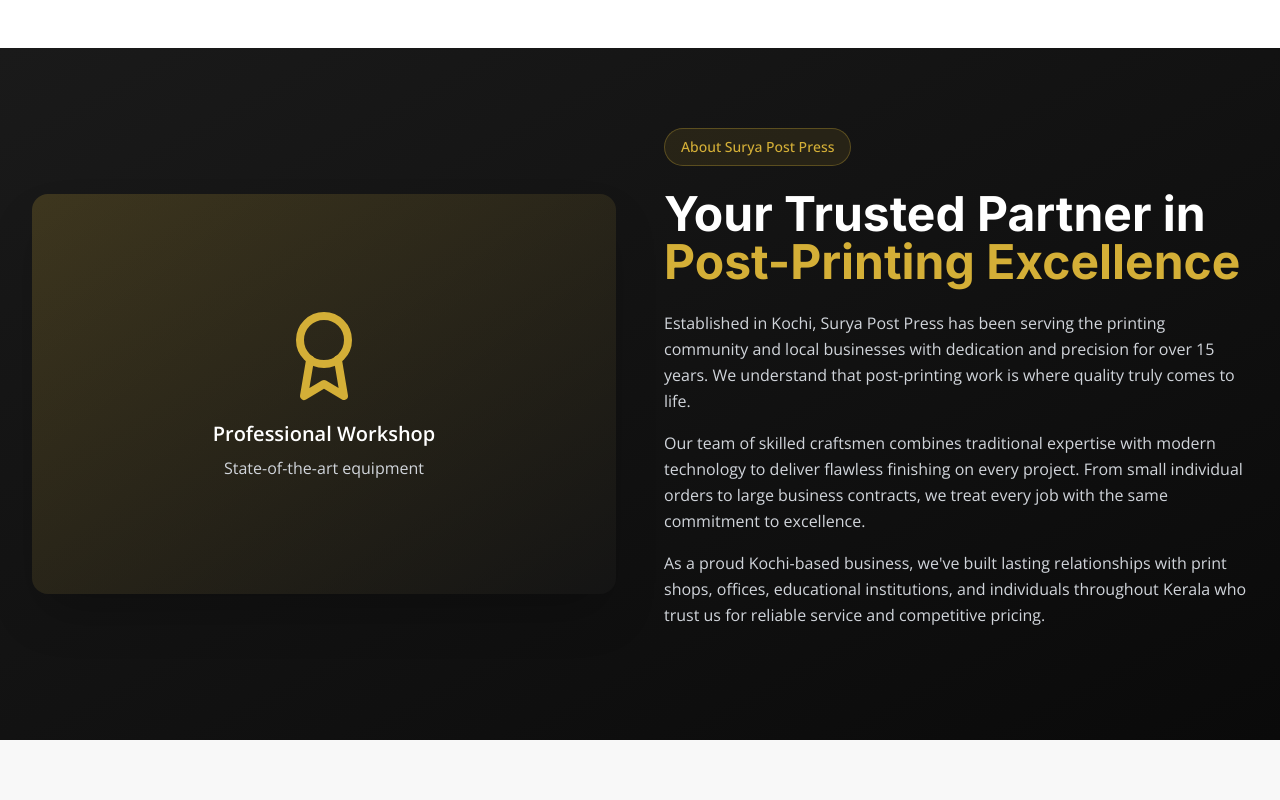
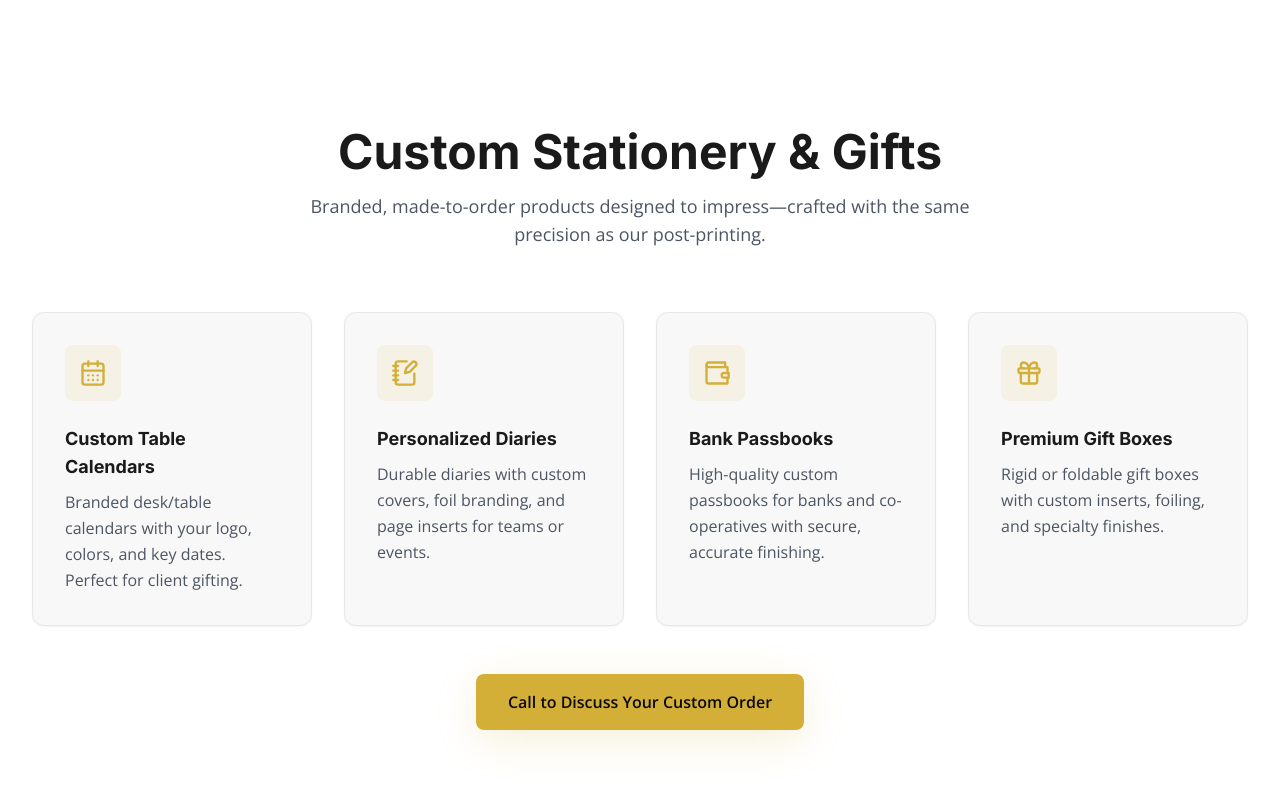
Before and after one commit to suryapost-press/landing-page, a React (Vite) app: page / in a window 1280 px wide. Shown: the part 1760-2560 px from the top of the page. Built offline with nearby package versions, Linux system fonts and the light colour scheme.

Commit message:
added product page

```diff
--- a/src/App.tsx
+++ b/src/App.tsx
@@ -2,6 +2,7 @@
 import Hero from './components/Hero';
 import Services from './components/Services';
 import About from './components/About';
+import Products from './components/Products';
 import Trust from './components/Trust';
 import Contact from './components/Contact';
 import Footer from './components/Footer';
@@ -13,6 +14,7 @@
       <main className="scroll-mt-24"></main>
       <Hero />
       <Services />
+      <Products />
       <About />
       <Trust />
       <Contact />
--- a/src/components/Navbar.tsx
+++ b/src/components/Navbar.tsx
@@ -4,6 +4,7 @@
 const LINKS = [
   { label: 'Home', href: '#home' },
   { label: 'Services', href: '#services' },
+  { label: 'Products', href: '#products' },
   { label: 'About', href: '#about' },     // Make sure About.tsx has id="about"
   { label: 'Why Us', href: '#trust' },     // Make sure Trust.tsx has id="trust"
   { label: 'Contact', href: '#contact' },
--- /dev/null
+++ b/src/components/Products.tsx
@@ -0,0 +1,65 @@
+import { CalendarDays, NotebookPen, Wallet, Gift } from 'lucide-react';
+
+const products = [
+  {
+    icon: CalendarDays,
+    title: 'Custom Table Calendars',
+    description: 'Branded desk/table calendars with your logo, colors, and key dates. Perfect for client gifting.',
+  },
+  {
+    icon: NotebookPen,
+    title: 'Personalized Diaries',
+    description: 'Durable diaries with custom covers, foil branding, and page inserts for teams or events.',
+  },
+  {
+    icon: Wallet,
+    title: 'Bank Passbooks',
+    description: 'High-quality custom passbooks for banks and co-operatives with secure, accurate finishing.',
+  },
+  {
+    icon: Gift,
+    title: 'Premium Gift Boxes',
+    description: 'Rigid or foldable gift boxes with custom inserts, foiling, and specialty finishes.',
+  },
+] as const;
+
+export default function Products() {
+  return (
+    <section id="products" className="py-20 bg-white scroll-mt-24">
+      <div className="max-w-7xl mx-auto px-4 sm:px-6 lg:px-8">
+        <div className="text-center mb-16">
+          <h2 className="text-3xl sm:text-4xl lg:text-5xl font-bold text-brand-charcoal mb-4">
+            Custom Stationery & Gifts
+          </h2>
+          <p className="text-lg text-gray-600 max-w-2xl mx-auto font-body">
+            Branded, made-to-order products designed to impress—crafted with the same precision as our post-printing.
+          </p>
+        </div>
+
+        <div className="grid grid-cols-1 md:grid-cols-2 lg:grid-cols-4 gap-8">
+          {products.map(({ icon: Icon, title, description }) => (
+            <div
+              key={title}
+              className="group bg-brand-light rounded-xl p-8 shadow-sm hover:shadow-brand transition-all duration-300 hover:-translate-y-1 border border-gray-200"
+            >
+              <div className="inline-flex items-center justify-center w-14 h-14 bg-brand-gold/10 rounded-lg mb-6 group-hover:bg-brand-gold/20 transition-colors">
+                <Icon className="w-7 h-7 text-brand-gold" />
+              </div>
+              <h3 className="text-lg font-bold text-brand-charcoal mb-2">{title}</h3>
+              <p className="text-gray-600 font-body leading-relaxed">{description}</p>
+            </div>
+          ))}
+        </div>
+
+        <div className="text-center mt-12">
+          <a
+            href="tel:+919876543210"
+            className="inline-flex items-center justify-center px-8 py-4 bg-brand-gold text-brand-dark font-semibold rounded-lg shadow-brand-lg hover:bg-yellow-500 transition-all duration-300"
+          >
+            Call to Discuss Your Custom Order
+          </a>
+        </div>
+      </div>
+    </section>
+  );
+}
```
